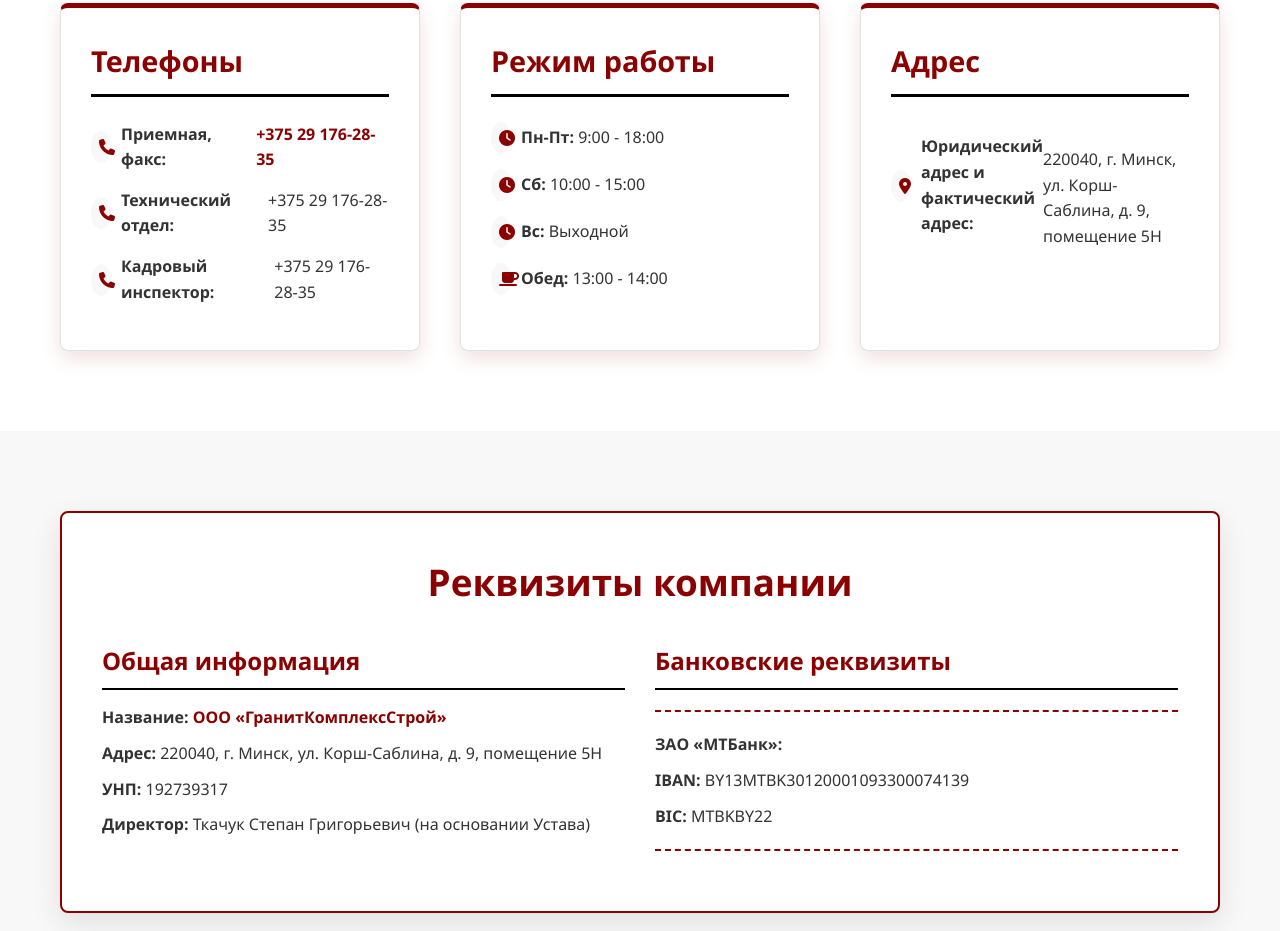
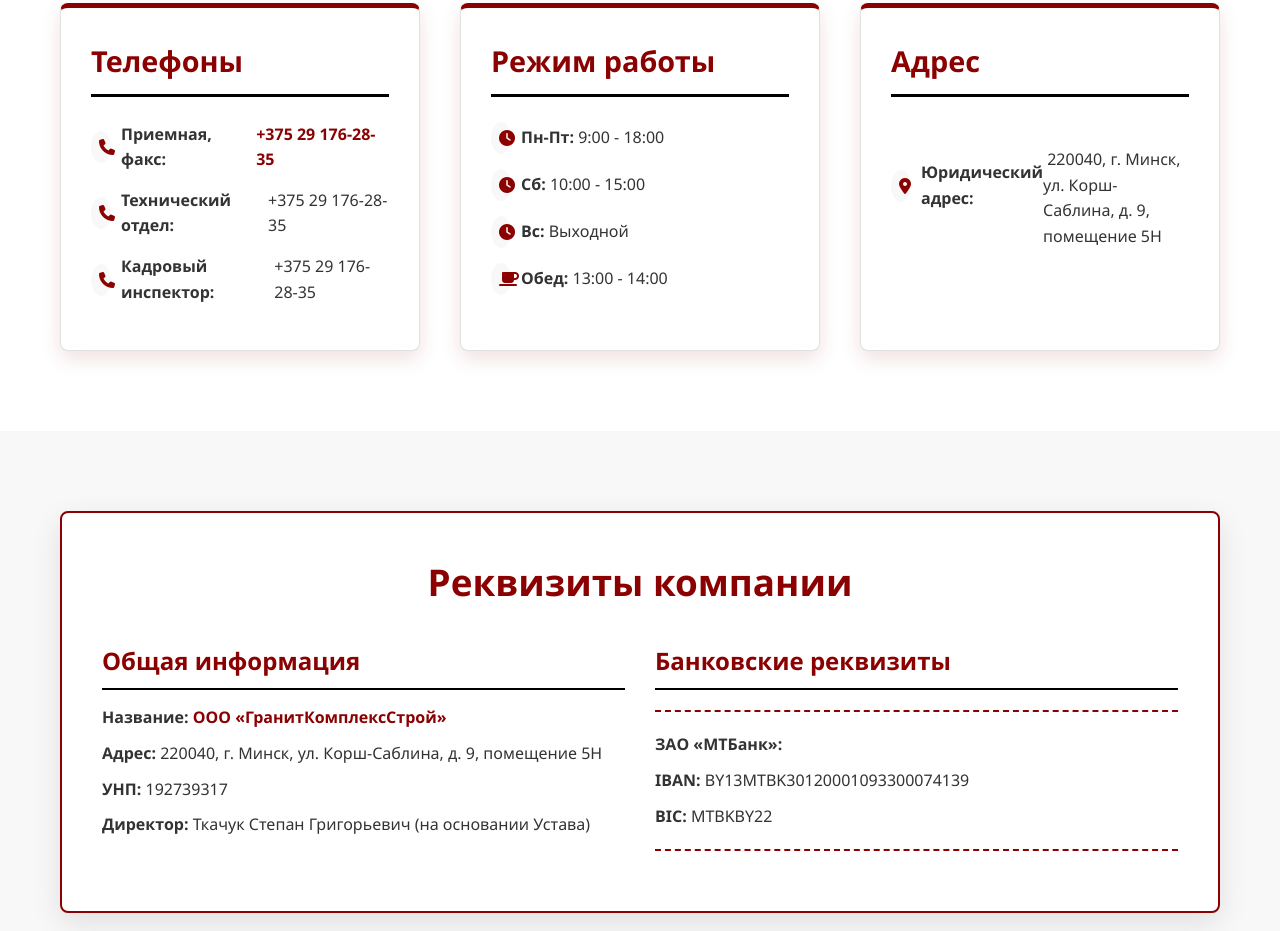
Before and after one commit to makviz414-creator/gkstroy.by, a plain HTML site: page index.html in a window 1280 px wide. Shown: the part 2118-3049 px from the top of the page. Drawn offline with Linux system fonts and the light colour scheme.

Commit message:
Update index.html

```diff
--- a/index.html
+++ b/index.html
@@ -624,7 +624,7 @@
                 <div class="contact-info">
                     <h3>Адрес</h3>
                     <div class="contact-details">
-                        <p><i class="fas fa-map-marker-alt"></i><strong>Юридический адрес и фактический адрес:</strong><br>220040, г. Минск, ул. Корш-Саблина, д. 9, помещение 5Н</p>
+                        <p><i class="fas fa-map-marker-alt"></i><strong>Юридический адрес:</strong><br>&nbsp;220040, г. Минск, ул. Корш-Саблина, д. 9, помещение 5Н</p>
 
                     </div>
                 </div>
```
